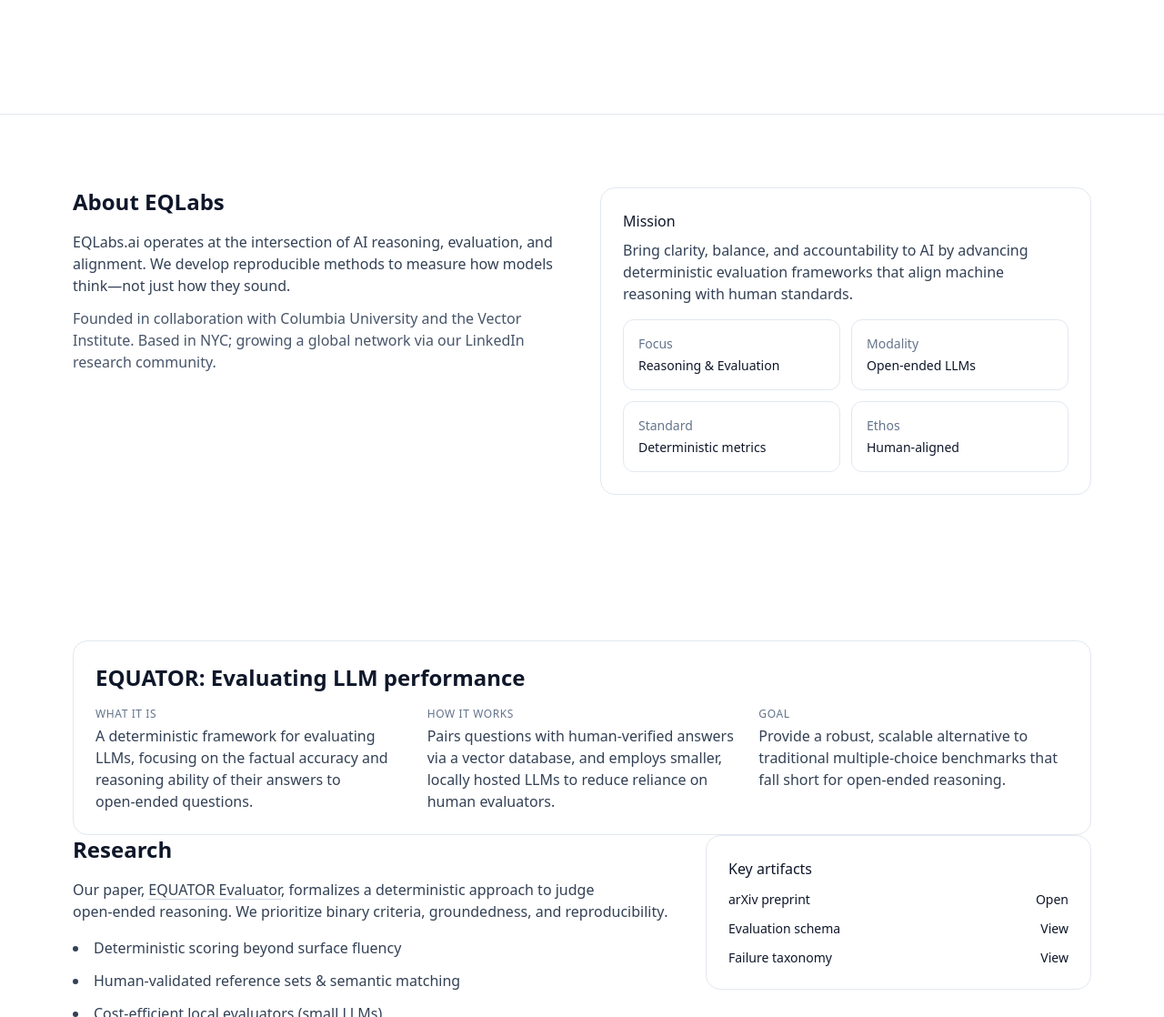
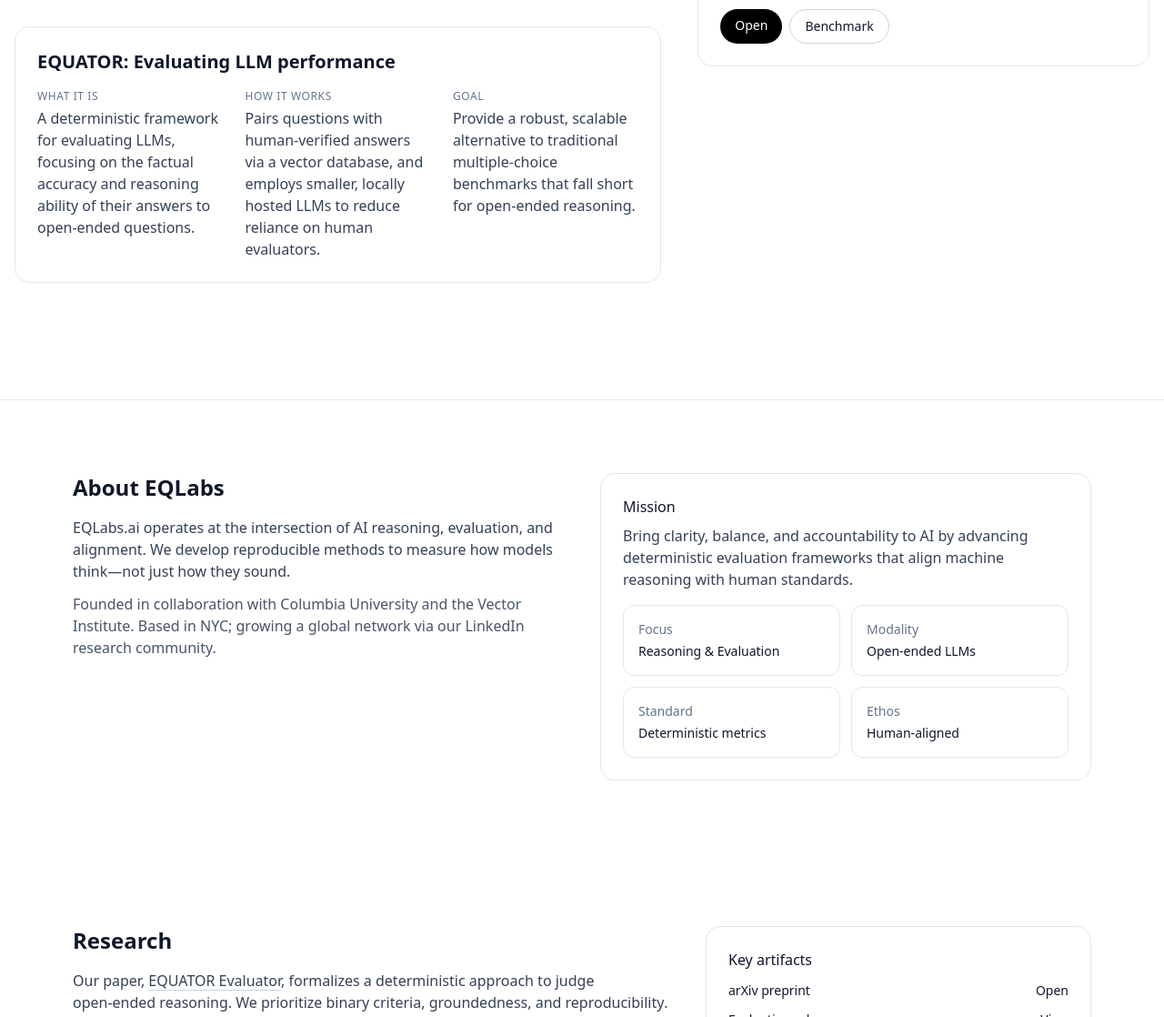
Before and after one commit to raymondbernard/eqlabs, a plain HTML site: page index.html in a window 1280 px wide. Shown: the part 576-1694 px from the top of the page at 91% size. Drawn offline with nearby package versions, Linux system fonts and the light colour scheme.

Commit message:
Move EQUATOR summary to hero, clean research, update README, restore CNAME

```diff
--- a/index.html
+++ b/index.html
@@ -59,6 +59,26 @@
             <span class="rounded-full border border-slate-300 px-3 py-1">Deterministic evaluation</span>
             <span class="rounded-full border border-slate-300 px-3 py-1">Reasoning benchmarks</span>
             <span class="rounded-full border border-slate-300 px-3 py-1">Human‑aligned metrics</span>
+          </div>
+          <div class="mt-8 rounded-2xl border border-slate-200 p-6">
+            <h2 class="text-xl font-semibold">EQUATOR: Evaluating LLM performance</h2>
+            <div class="mt-4 grid md:grid-cols-3 gap-6 text-slate-700">
+              <div>
+                <div class="text-slate-500 text-xs uppercase tracking-wider">What it is</div>
+                <p class="mt-1">A deterministic framework for evaluating LLMs, focusing on the factual accuracy and
+                  reasoning ability of their answers to open‑ended questions.</p>
+              </div>
+              <div>
+                <div class="text-slate-500 text-xs uppercase tracking-wider">How it works</div>
+                <p class="mt-1">Pairs questions with human‑verified answers via a vector database, and employs
+                  smaller, locally hosted LLMs to reduce reliance on human evaluators.</p>
+              </div>
+              <div>
+                <div class="text-slate-500 text-xs uppercase tracking-wider">Goal</div>
+                <p class="mt-1">Provide a robust, scalable alternative to traditional multiple‑choice benchmarks that
+                  fall short for open‑ended reasoning.</p>
+              </div>
+            </div>
           </div>
         </div>
         <div class="lg:col-span-5">
@@ -122,23 +142,6 @@
 
   <section id="research" class="py-20">
     <div class="mx-auto max-w-6xl px-4">
-      <div class="rounded-2xl border border-slate-200 p-6">
-        <h2 class="text-2xl font-semibold">EQUATOR: Evaluating LLM performance</h2>
-        <div class="mt-4 grid md:grid-cols-3 gap-6 text-slate-700">
-          <div>
-            <div class="text-slate-500 text-xs uppercase tracking-wider">What it is</div>
-            <p class="mt-1">A deterministic framework for evaluating LLMs, focusing on the factual accuracy and reasoning ability of their answers to open‑ended questions.</p>
-          </div>
-          <div>
-            <div class="text-slate-500 text-xs uppercase tracking-wider">How it works</div>
-            <p class="mt-1">Pairs questions with human‑verified answers via a vector database, and employs smaller, locally hosted LLMs to reduce reliance on human evaluators.</p>
-          </div>
-          <div>
-            <div class="text-slate-500 text-xs uppercase tracking-wider">Goal</div>
-            <p class="mt-1">Provide a robust, scalable alternative to traditional multiple‑choice benchmarks that fall short for open‑ended reasoning.</p>
-          </div>
-        </div>
-      </div>
       <div class="grid md:grid-cols-5 gap-10 items-start">
         <div class="md:col-span-3">
           <h2 class="text-2xl font-semibold">Research</h2>
```
Also changed, not shown: README.md, 1 other file.
